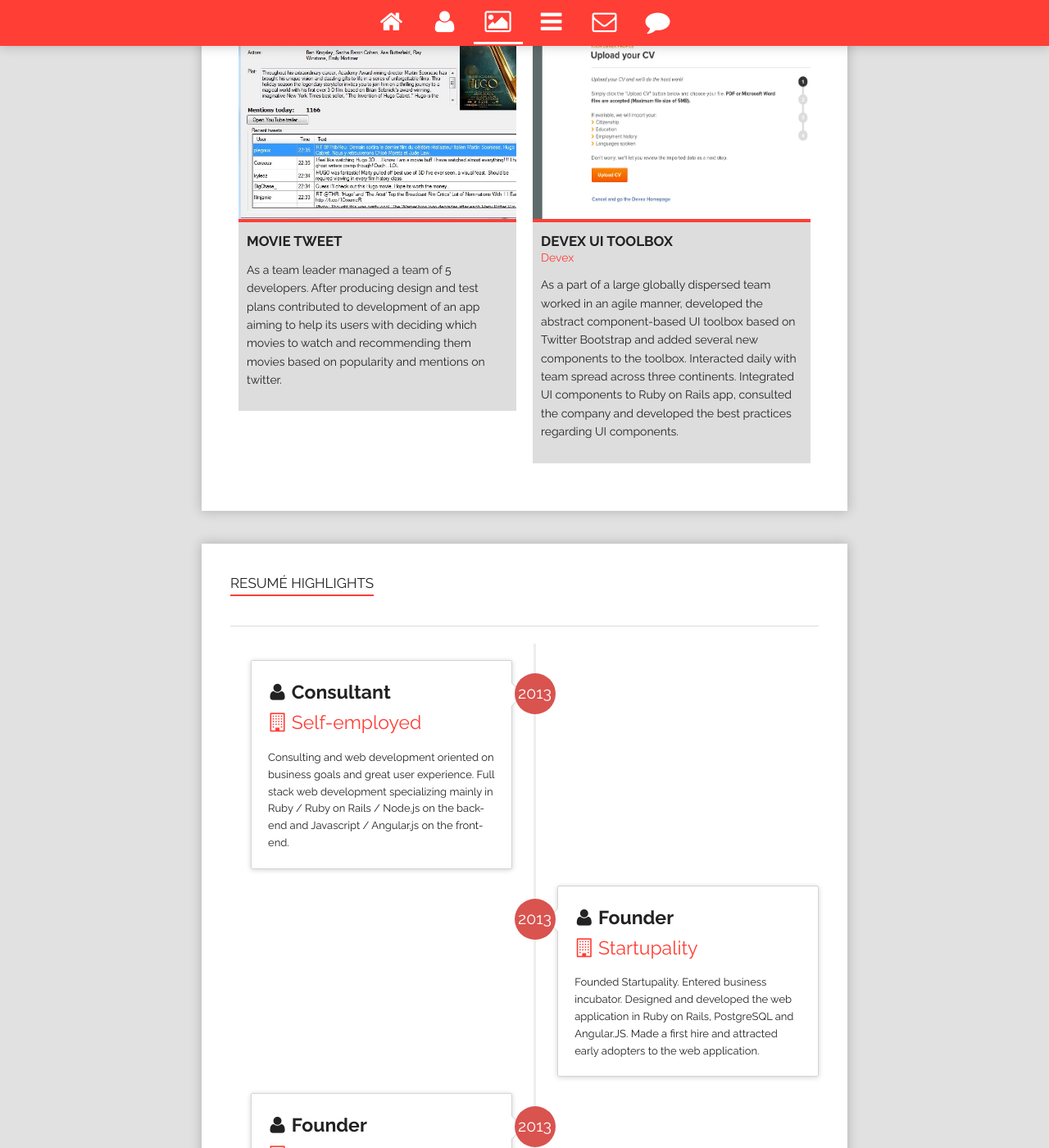
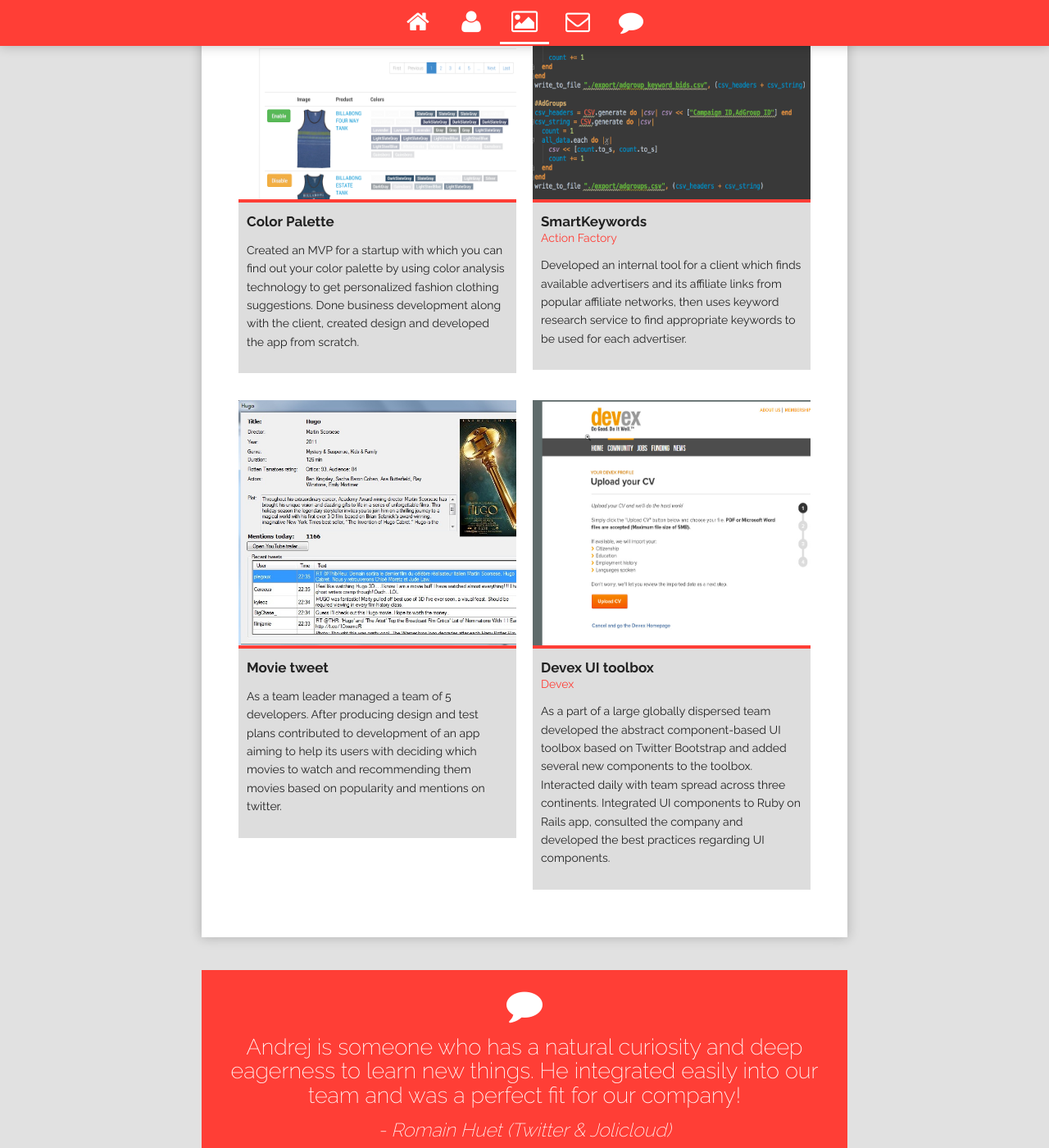
Before and after one commit to lipeno/lipeno.github.io, a Jekyll site: the page built from index.html, in a window 1280 px wide and 1400 px high, scrolled down 4113 px. Shown: the whole window at 82% size. Built offline with Jekyll 4.4.1, drawn with Linux system fonts in a browser that asks for light colours; nearby versions of some CDN libraries; library files that are not in the unit come from our copies; Markdown is read by kramdown in place of the engine named in the settings; the list of posts is cut into pages by our own code; some of the changed text lies outside the part shown.

Commit message:
Update portfolio

```diff
--- a/_layouts/post.html
+++ b/_layouts/post.html
@@ -7,7 +7,7 @@
         <li data-magellan-arrival='home' class="hasatip" data-width="210" title="Home"><a href="/#home-nav"><i class="icon-home"></i></a></li>
         <li data-magellan-arrival='profile' class="hasatip" data-width="210" title="Profile"><a href="/#profile-nav"><i class="icon-user"></i></a></li>
         <li data-magellan-arrival='projects' class="hasatip" data-width="210" title="Projects"><a href="/#projects-nav"><i class="icon-folder-open" ></i></a></li>
-        <li data-magellan-arrival='resume' class="hasatip" data-width="210" title="Resume"><a href="/#resume-nav"><i class="icon-reorder"></i></a></li>
+        <!--<li data-magellan-arrival='resume' class="hasatip" data-width="210" title="Resume"><a href="/#resume-nav"><i class="icon-reorder"></i></a></li>-->
         <li data-magellan-arrival='contact' class="hasatip" data-width="210" title="Contact"><a href="/#contact-nav"><i class="icon-envelope"></i></a></li>
         <li data-magellan-arrival='blog' class="hasatip" data-width="210" title="Blog"><a href="/#blog-nav"><i class="icon-comment"></i></a></li>
     </ul>
--- a/index.html
+++ b/index.html
@@ -9,7 +9,7 @@
         <li data-magellan-arrival='home' class="hasatip" data-width="210" title="Home"><a href="/#home-nav" class="scroll"><i class="icon-home"></i></a></li>
         <li data-magellan-arrival='profile' class="hasatip" data-width="210" title="Profile"><a href="/#profile-nav" class="scroll"><i class="icon-user"></i></a></li>
         <li data-magellan-arrival='projects' class="hasatip" data-width="210" title="Projects"><a href="/#projects-nav" class="scroll"><i class="icon-picture" ></i></a></li>
-        <li data-magellan-arrival='resume' class="hasatip" data-width="210" title="Resume"><a href="/#resume-nav" class="scroll"><i class="icon-reorder"></i></a></li>
+        <!--<li data-magellan-arrival='resume' class="hasatip" data-width="210" title="Resume"><a href="/#resume-nav" class="scroll"><i class="icon-reorder"></i></a></li>-->
         <li data-magellan-arrival='contact' class="hasatip" data-width="210" title="Contact"><a href="/#contact-nav" class="scroll"><i class="icon-envelope"></i></a></li>
         <li data-magellan-arrival='blog' class="hasatip" data-width="210" title="Blog"><a href="/#blog-nav" class="scroll"><i class="icon-comment"></i></a></li>
     </ul>
@@ -46,7 +46,7 @@
                 <div class="">
                     <h5 class="text-left">Gmail: andrejdragisic</h5>
                     <h5 class="text-left">Skype: lipeno</h5>
-                    <h5 class="text-left">Location: Europe</h5>
+                    <h5 class="text-left">Timezone: London</h5>
                 </div>
             </div>
 
@@ -91,13 +91,13 @@
             <!--A skilled software engineer with expertise in managing teams and projects to deliver software.-->
         </p>
         <p>
-            Javascript (AngularJS) and Ruby (Rails) expert with 8 years of experience developing web apps. Combines UX design and marketing skills with full stack web development.
-            Master in Software Engineering graduate and a founder of many successful web businesses.
-            Specialised in helping companies reach their business goals by rapidly making and marketing web applications.
+            <strong>Javascript</strong> (AngularJS) and <strong>Ruby</strong> (Rails) expert with <strong>8 years of experience</strong> developing web apps. Combines UX design and marketing skills with full stack web development.
+            <strong>Master in Software Engineering</strong> graduate and a founder of a few successful web businesses.
+            Specialised in helping companies reach their <strong>business goals</strong> by rapidly making and marketing web applications.
         </p>
 
         <p>
-            I collaborate with other talented individuals with complementing skill sets to enable people and companies to achieve their goals by creating beautiful, usable web sites and applications.
+            I collaborate with other talented individuals to enable clients to achieve their goals by creating beautiful, usable web sites and applications.
         </p>
 
     </div>
@@ -107,9 +107,9 @@
             <li><span class="bar graphic-design"></span><h5>Javascript & Angular.js & Node.js</h5></li>
             <li><span class="bar graphic-design"></span><h5>Ruby & Ruby on Rails</h5></li>
             <!--<li><span class="bar wordpress"></span><h5>Node.js</h5></li>-->
-            <li><span class="bar wordpress"></span><h5>Marketing</h5></li>
+            <li><span class="bar wordpress"></span><h5>User Experience Design</h5></li>
             <li><span class="bar wordpress"></span><h5>Product Management</h5></li>
-            <li><span class="bar jquery"></span><h5>User Experience</h5></li>
+            <li><span class="bar jquery"></span><h5>Marketing</h5></li>
             <!--<li><span class="bar wordpress"></span><h5>Project Management</h5></li>-->
 
         </ul>
@@ -154,8 +154,8 @@
                 <span>Action Factory</span>
                 <h6><i class="icon-money">&nbsp;</i>Location:</h6>
                 <span>San Francisco, USA</span>
-                <h6><i class="icon-calendar">&nbsp;</i>Year:</h6>
-                <span>2013</span>
+                <!--<h6><i class="icon-calendar">&nbsp;</i>Year:</h6>-->
+                <!--<span>2013</span>-->
 
 
             </div>
@@ -166,8 +166,42 @@
 
 
     <div class="twelve columns">
-        <h5 class="page-heading">OTHER FEATURED PROJECTS</h5>
+        <h5 class="page-heading">OTHER FEATURED CLIENT WORK</h5>
         <hr />
+    </div>
+
+    <div class="twelve columns project-row">
+
+        <div class="six columns project-item">
+            <div class="project-img-wrap" data-width="210">
+                <img alt="project cover image" src="/images/palytte.png" />
+                <div class="project-hover text-center"></div>
+
+            </div>
+            <div class="project-details">
+                <h5 class="bold">Color Palette</h5>
+                <h6 class="thick highlight-color"></h6>
+                <p>
+                    Created an MVP for a startup with which you can find out your color palette by using color analysis technology to get personalized fashion clothing suggestions. Done business development along with the client, created design and developed the app from scratch.
+            </div>
+        </div>
+
+        <div class="six columns">
+            <div class="project-img-wrap" data-width="210">
+                <img  alt="project cover image" src="images/keywordImport.png" />
+                <div class="project-hover text-center"></div>
+            </div>
+            <div class="project-details">
+                <h5 class="bold">SmartKeywords</h5>
+                <h6 class="thick highlight-color">
+                    Action Factory
+                </h6>
+                <p>
+
+                    Developed an internal tool for a client which finds available advertisers and its affiliate links from popular affiliate networks, then uses keyword research service to find appropriate keywords to be used for each advertiser.
+                </p>
+            </div>
+        </div>
     </div>
 
     <div class="twelve columns project-row">
@@ -179,7 +213,7 @@
 
             </div>
             <div class="project-details">
-                <h5 class="bold">MOVIE TWEET</h5>
+                <h5 class="bold">Movie tweet</h5>
                 <h6 class="thick highlight-color"></h6>
                 <p>
                     As a team leader managed a team of 5 developers. After producing design and test plans contributed to development of an app aiming to help its users with deciding which movies to watch and recommending them movies based on popularity and mentions on twitter.</p>
@@ -192,133 +226,134 @@
                 <div class="project-hover text-center"></div>
             </div>
             <div class="project-details">
-                <h5 class="bold">DEVEX UI TOOLBOX</h5>
+                <h5 class="bold">Devex UI toolbox</h5>
                 <h6 class="thick highlight-color">
                     Devex
                 </h6>
                 <p>
-                    As a part of a large globally dispersed team worked in an agile manner, developed the abstract component-based UI toolbox based on Twitter Bootstrap and added several new components to the toolbox.  Interacted daily with team spread across three continents. Integrated UI components to Ruby on Rails app, consulted the company and developed the best practices regarding UI components.
+                    As a part of a large globally dispersed team developed the abstract component-based UI toolbox based on Twitter Bootstrap and added several new components to the toolbox.  Interacted daily with team spread across three continents. Integrated UI components to Ruby on Rails app, consulted the company and developed the best practices regarding UI components.
                 </p>
             </div>
         </div>
     </div>
 
+
 </section>
 
 
-<a id="resume-nav" data-magellan-destination='resume'></a>
-<section class="row page" id="resume">
-    <div class="twelve columns">
-        <h5 class="page-heading">RESUMÉ HIGHLIGHTS</h5>
-        <hr />
-    </div>
+<!--<a id="resume-nav" data-magellan-destination='resume'></a>-->
+<!--<section class="row page" id="resume">-->
+    <!--<div class="twelve columns">-->
+        <!--<h5 class="page-heading">RESUMÉ HIGHLIGHTS</h5>-->
+        <!--<hr />-->
+    <!--</div>-->
 
-    <div class="twelve columns timeline-section">
+    <!--<div class="twelve columns timeline-section">-->
 
-    <ul class="timeline">
-        <li>
-            <div class="timeline-badge danger">2013</div>
-            <div class="timeline-panel">
-                <div class="timeline-heading">
-                    <h4 class="timeline-title">
-                        <span class="resume-title"><i class="icon-user">&nbsp;</i>Consultant</span><br />
-                        <span class="resume-company"><i class="icon-building">&nbsp;</i>Self-employed</span><br />
-                    </h4>
-                </div>
-                <div class="timeline-body">
-                    <p>                         Consulting and web development oriented on business goals and great user experience. Full stack web development specializing mainly in Ruby / Ruby on Rails / Node.js on the back-end and Javascript / Angular.js on the front-end.
-                    </p>
-                </div>
-            </div>
-        </li>
-        <li class="timeline-inverted">
-            <div class="timeline-badge danger">2013</div>
-            <div class="timeline-panel">
-                <div class="timeline-heading">
-                    <h4 class="timeline-title">
-                        <span class="resume-title"><i class="icon-user">&nbsp;</i>Founder</span><br />
-                        <span class="resume-company"><i class="icon-building">&nbsp;</i>Startupality</span><br />
+    <!--<ul class="timeline">-->
+        <!--<li>-->
+            <!--<div class="timeline-badge danger">2013</div>-->
+            <!--<div class="timeline-panel">-->
+                <!--<div class="timeline-heading">-->
+                    <!--<h4 class="timeline-title">-->
+                        <!--<span class="resume-title"><i class="icon-user">&nbsp;</i>Consultant</span><br />-->
+                        <!--<span class="resume-company"><i class="icon-building">&nbsp;</i>Self-employed</span><br />-->
+                    <!--</h4>-->
+                <!--</div>-->
+                <!--<div class="timeline-body">-->
+                    <!--<p>                         Consulting and web development oriented on business goals and great user experience. Full stack web development specializing mainly in Ruby / Ruby on Rails / Node.js on the back-end and Javascript / Angular.js on the front-end.-->
+                    <!--</p>-->
+                <!--</div>-->
+            <!--</div>-->
+        <!--</li>-->
+        <!--<li class="timeline-inverted">-->
+            <!--<div class="timeline-badge danger">2013</div>-->
+            <!--<div class="timeline-panel">-->
+                <!--<div class="timeline-heading">-->
+                    <!--<h4 class="timeline-title">-->
+                        <!--<span class="resume-title"><i class="icon-user">&nbsp;</i>Founder</span><br />-->
+                        <!--<span class="resume-company"><i class="icon-building">&nbsp;</i>Startupality</span><br />-->
 
-                    </h4>
-                </div>
-                <div class="timeline-body">
-                    <p>                         Founded Startupality. Entered business incubator. Designed and developed the web application in Ruby on Rails, PostgreSQL and Angular.JS. Made a first hire and attracted early adopters to the web application.
+                    <!--</h4>-->
+                <!--</div>-->
+                <!--<div class="timeline-body">-->
+                    <!--<p>                         Founded Startupality. Entered business incubator. Designed and developed the web application in Ruby on Rails, PostgreSQL and Angular.JS. Made a first hire and attracted early adopters to the web application.-->
 
-                </div>
-            </div>
-        </li>
-        <li>
-            <div class="timeline-badge danger">2013</div>
-            <div class="timeline-panel">
-                <div class="timeline-heading">
-                    <h4 class="timeline-title">
-                        <span class="resume-title"><i class="icon-user">&nbsp;</i>Founder</span><br />
-                        <span class="resume-company"><i class="icon-building">&nbsp;</i>Startups Croatia</span><br />
-                    </h4>
-                </div>
-                <div class="timeline-body">
+                <!--</div>-->
+            <!--</div>-->
+        <!--</li>-->
+        <!--<li>-->
+            <!--<div class="timeline-badge danger">2013</div>-->
+            <!--<div class="timeline-panel">-->
+                <!--<div class="timeline-heading">-->
+                    <!--<h4 class="timeline-title">-->
+                        <!--<span class="resume-title"><i class="icon-user">&nbsp;</i>Founder</span><br />-->
+                        <!--<span class="resume-company"><i class="icon-building">&nbsp;</i>Startups Croatia</span><br />-->
+                    <!--</h4>-->
+                <!--</div>-->
+                <!--<div class="timeline-body">-->
 
-                    <p>Created a startup consulting blog and the biggest community/group for entrepreneurs in the region. Organised events and workshops for startups, entrepreneurs and freelancers in Zagreb. Co-founded Lean Startup Croatia to help promote lean startup methodology in Croatia.
-                    </p>
-                </div>
-            </div>
-        </li>
-        <li class="timeline-inverted">
-            <div class="timeline-badge danger">2012</div>
-            <div class="timeline-panel">
-                <div class="timeline-heading">
-                    <h4 class="timeline-title"> <span class="resume-title"><i class="icon-user">&nbsp;</i>Web developer</span><br />
-                        <span class="resume-company"><i class="icon-building">&nbsp;</i>Jolicloud</span><br />
-                    </h4>
-                </div>
-                <div class="timeline-body">
-                    <p>
-                        Implemented Node.js modules for the core product which are used by more than 1 million users and scripts which are used internally. Enhanced UX on the frontend by removing issues and adding new features.
-                                                                                                                                                                                                                                   </p>
-                </div>
-            </div>
-        </li>
+                    <!--<p>Created a startup consulting blog and the biggest community/group for entrepreneurs in the region. Organised events and workshops for startups, entrepreneurs and freelancers in Zagreb. Co-founded Lean Startup Croatia to help promote lean startup methodology in Croatia.-->
+                    <!--</p>-->
+                <!--</div>-->
+            <!--</div>-->
+        <!--</li>-->
+        <!--<li class="timeline-inverted">-->
+            <!--<div class="timeline-badge danger">2012</div>-->
+            <!--<div class="timeline-panel">-->
+                <!--<div class="timeline-heading">-->
+                    <!--<h4 class="timeline-title"> <span class="resume-title"><i class="icon-user">&nbsp;</i>Web developer</span><br />-->
+                        <!--<span class="resume-company"><i class="icon-building">&nbsp;</i>Jolicloud</span><br />-->
+                    <!--</h4>-->
+                <!--</div>-->
+                <!--<div class="timeline-body">-->
+                    <!--<p>-->
+                        <!--Implemented Node.js modules for the core product which are used by more than 1 million users and scripts which are used internally. Enhanced UX on the frontend by removing issues and adding new features.-->
+                                                                                                                                                                                                                                   <!--</p>-->
+                <!--</div>-->
+            <!--</div>-->
+        <!--</li>-->
 
-        <li>
-            <div class="timeline-badge danger">2011</div>
-            <div class="timeline-panel">
-                <div class="timeline-heading">
-                    <h4 class="timeline-title">
-                        <span class="resume-title"><i class="icon-user">&nbsp;</i>Software engineer</span><br />
-                        <span class="resume-company"><i class="icon-building">&nbsp;</i>Croatian Railways</span><br />
-                        </h4>
-                </div>
-                <div class="timeline-body">
-                    <p>
-                        Software development, database engineering (MS SQL), database migration (SAP)
-                    </p>
-                </div>
-            </div>
+        <!--<li>-->
+            <!--<div class="timeline-badge danger">2011</div>-->
+            <!--<div class="timeline-panel">-->
+                <!--<div class="timeline-heading">-->
+                    <!--<h4 class="timeline-title">-->
+                        <!--<span class="resume-title"><i class="icon-user">&nbsp;</i>Software engineer</span><br />-->
+                        <!--<span class="resume-company"><i class="icon-building">&nbsp;</i>Croatian Railways</span><br />-->
+                        <!--</h4>-->
+                <!--</div>-->
+                <!--<div class="timeline-body">-->
+                    <!--<p>-->
+                        <!--Software development, database engineering (MS SQL), database migration (SAP)-->
+                    <!--</p>-->
+                <!--</div>-->
+            <!--</div>-->
 
-        </li>
+        <!--</li>-->
 
-        <li class="timeline-inverted">
-            <div class="timeline-badge danger">2006</div>
-            <div class="timeline-panel">
-                <div class="timeline-heading">
-                    <h4 class="timeline-title">
-                        <span class="resume-title"><i class="icon-user">&nbsp;</i>Web developer</span><br />
-                        <span class="resume-company"><i class="icon-building">&nbsp;</i>Neomedia</span><br />
-                    </h4>
-                </div>
-                <div class="timeline-body">
-                    <p>
-                        Front-end web development (HTML/CSS, usability, WC3 standards-compliant web pages)
-                    </p>
-                </div>
-            </div>
-        </li>
-    </ul>
+        <!--<li class="timeline-inverted">-->
+            <!--<div class="timeline-badge danger">2006</div>-->
+            <!--<div class="timeline-panel">-->
+                <!--<div class="timeline-heading">-->
+                    <!--<h4 class="timeline-title">-->
+                        <!--<span class="resume-title"><i class="icon-user">&nbsp;</i>Web developer</span><br />-->
+                        <!--<span class="resume-company"><i class="icon-building">&nbsp;</i>Neomedia</span><br />-->
+                    <!--</h4>-->
+                <!--</div>-->
+                <!--<div class="timeline-body">-->
+                    <!--<p>-->
+                        <!--Front-end web development (HTML/CSS, usability, WC3 standards-compliant web pages)-->
+                    <!--</p>-->
+                <!--</div>-->
+            <!--</div>-->
+        <!--</li>-->
+    <!--</ul>-->
 
 
-    </div>
+    <!--</div>-->
 
-</section><!-- end of Resume -->
+<!--</section>&lt;!&ndash; end of Resume &ndash;&gt;-->
 
 
 <section class="row divider text-center">
@@ -344,7 +379,7 @@
                 <i class="icon-bullhorn"></i>
             </div>
             <!--<h4>I am available for freelance work specializing in working remotely for funded startups. I am also able to gather a team of professionals for your project. If you are interested let's talk!</h4>-->
-            <h4>Contact me in case you want to get a web application created from scratch, get conversion rate and UX improved on an existing web site, or if you want to gather a small team to get you to results you want.</h4>
+            <h4>Contact me in case you want to get a web/mobile application created from scratch.</h4>
         </div>
 
         <div class="seven columns">
```
Also changed, not shown: images/keywordImport.png (added), images/palytte.png (added), 7 other files.
